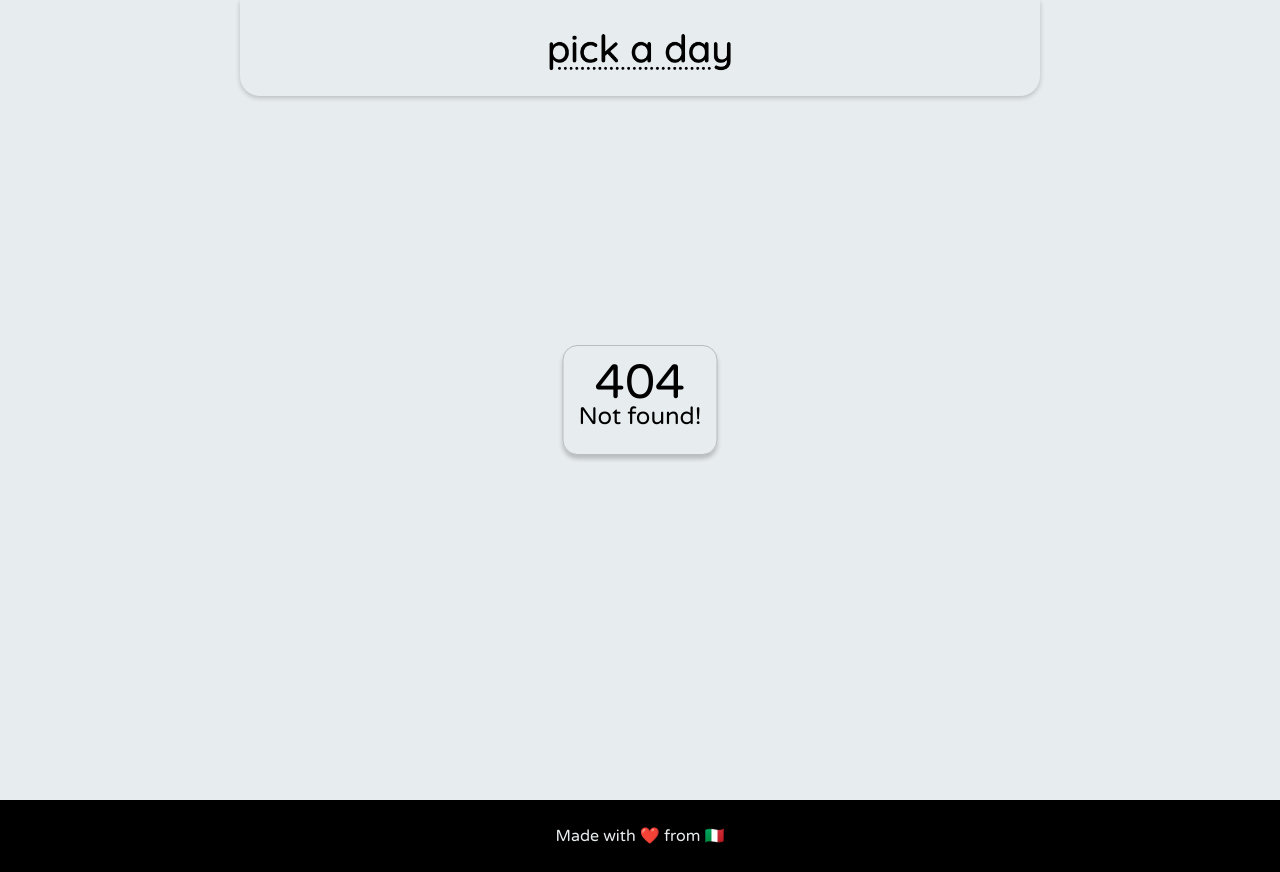
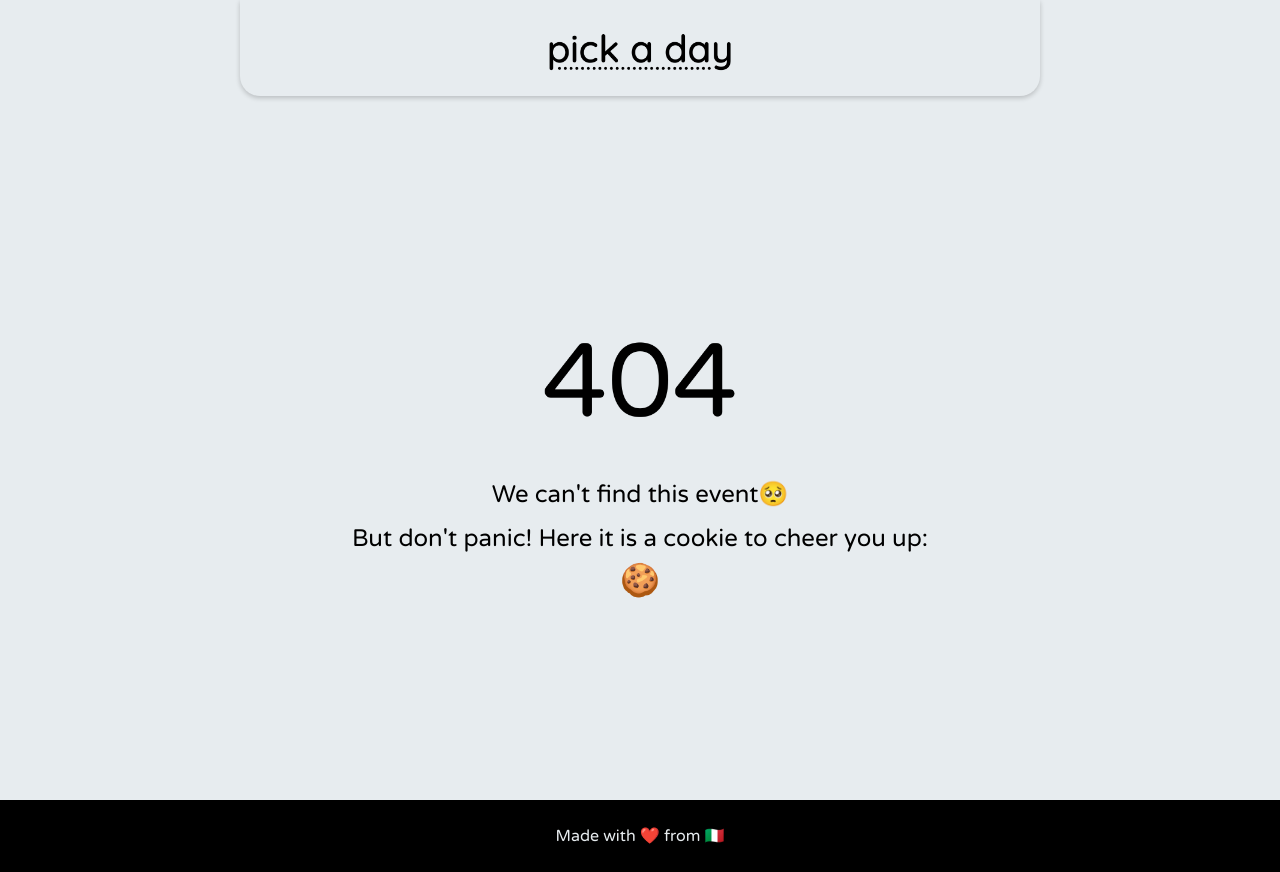
Before and after one commit to giacomoschiavo/pick-a-day, a React (Create React App) app: page /1/404 in a window 1280 px wide. Before the commit this address had no page. Built offline with nearby package versions, Linux system fonts and the light colour scheme.

Commit message:
404 page completed

```diff
--- a/src/components/routes/NotFound.js
+++ b/src/components/routes/NotFound.js
@@ -1,28 +1,32 @@
-import React from "react";
+import React, { useState } from "react";
 import Label from "../ui/Label";
 import styled from "styled-components";
+import classes from "./NotFound.module.css";
+import logo from "../../assets/404.png";
 
-const Centered = styled.div`
-  border: 1px solid rgba(0, 0, 0, 0.2);
-  padding: 15px;
-  position: absolute;
-  top: 50%;
-  left: 50%;
-  transform: translate(-50%, -50%);
-  border-radius: 15px;
-  box-shadow: 0 4px 4px rgba(0, 0, 0, 0.2);
+const Image = styled.img`
+  margin-bottom: -60px
 `;
 
-const Big = styled(Label)`
-  font-size: 3rem;
+const Cookie = styled.span`
+  :hover{
+    cursor: pointer;
+  }
+  font-size: 2rem;
 `;
 
 const NotFound = () => {
+
+  const [eaten, isEaten] = useState(false);
+
   return (
-    <Centered>
-      <Big>404</Big>
-      <Label>Not found!</Label>
-    </Centered>
+    <div className={classes.container}>
+      <Image src={logo} width={300} alt="404-event-not-found" />
+      <Label>We can't find this event🥺</Label>
+      <Label>But don't panic! Here it is a cookie to cheer you up:</Label>
+      <Cookie onClick={() => isEaten(true)}>🍪</Cookie>
+      {eaten ? <Label>Was it good?😋</Label> : null}
+    </div>
   );
 };
 
--- /dev/null
+++ b/src/components/routes/NotFound.module.css
@@ -0,0 +1,7 @@
+.container {
+  display: flex;
+  justify-content: center;
+  align-items: center;
+  flex-direction: column;
+  height: 80vh;
+}
--- a/src/components/routes/Vote.js
+++ b/src/components/routes/Vote.js
@@ -54,7 +54,7 @@ const Vote = () => {
     let unmounted = false;
     setIsLoading(true);
     if (!unmounted) {
-      handleRequest(axios.get(`/api/v1/event/${id}`), (res) => {
+      handleRequest(axios.get(`/api/v1/event/${id}`).then((res) => {
         setEventName(res.data.name);
         // crea oggetto date tipo {'12/9/2022': false}, nessuna data e' selezionata di default
         const newChosenDays = res.data.days.reduce((obj, day) => {
@@ -63,12 +63,15 @@ const Vote = () => {
         }, {});
         setChosenDays(newChosenDays);
         setPartecipants(res.data.partecipants);
-      });
+      }).catch((err) => {
+        navigate('404')
+      })
+      );
     }
     return () => (unmounted = true);
-  }, [id]);
+  }, [id, navigate]);
 
-  //get event info if the user has already voted
+  //get event info if the user has NOT already voted
   useEffect(() => {
     if (!hasAlreadyLogged || Object.keys(partecipants).length === 0) return;
     // take the username and toggle the available days
--- a/src/components/ui/Header.js
+++ b/src/components/ui/Header.js
@@ -22,6 +22,9 @@ const Div = styled.div`
 const Image = styled.img`
   height: 100%;
   transform: scale(3);
+  :hover {
+    cursor: pointer;
+  }
 `;
 
 const Header = () => {
```
Also changed, not shown: src/assets/404.png (added).
